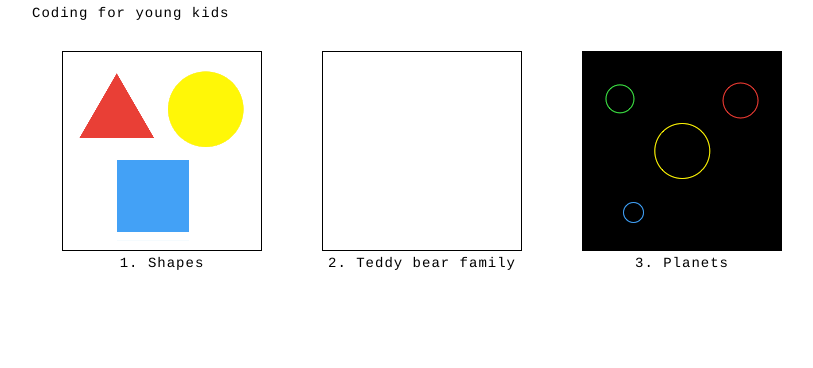
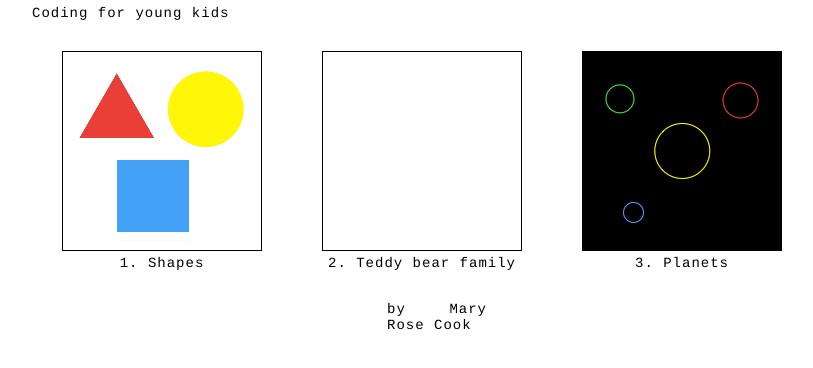
Before and after one commit to maryrosecook/codewithisla, a website: page index.html in a window 1280 px wide. Shown: the part 50-418 px from the top of the page, without its empty margins (203-1016 px from the left). Drawn offline with Linux system fonts and the light colour scheme.

Commit message:
Add narcissistic footer.

```diff
--- a/index.html
+++ b/index.html
@@ -45,5 +45,9 @@
         </a></div>
       </div> -->
     </div>
+
+    <div class="footer">
+      by <a href='http://maryrosecook.com'>Mary Rose Cook</a>
+    </div>
   </body>
 </html>
```
